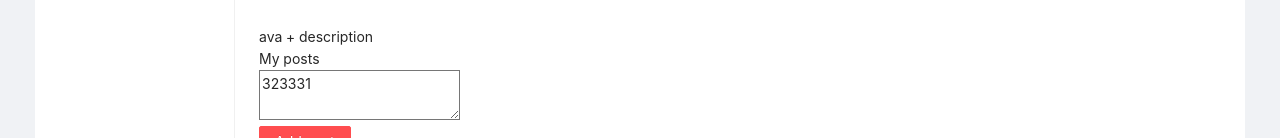
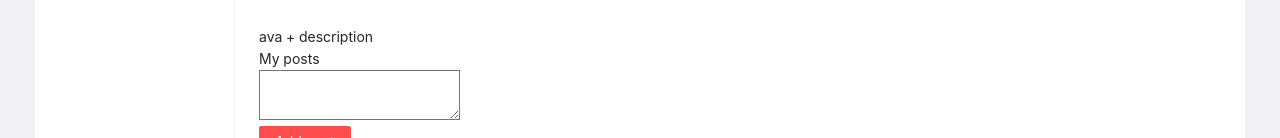
Before and after one commit to Denet261/react-social-network, a React (Create React App) app: page /profile in a window 1280 px wide. Shown: the part 662-800 px from the top of the page. Built offline with nearby package versions, Linux system fonts and the light colour scheme.

Commit message:
State New Dialogs

```diff
--- a/src/State.js
+++ b/src/State.js
@@ -14,7 +14,7 @@ let store ={
                 {id: 2, massage: 'Пока'},
                 {id: 3, massage: 'Да, да'}
             ],
-            newMassageText:'323331'
+            newMassageText:''
 
 
         },
@@ -24,7 +24,7 @@ let store ={
                 {id: 2, massage: 'Нет ', like: 0},
                 {id: 3, massage: 'Хз ', like: 10}
             ],
-            newPostText:'323331'
+            newPostText:''
 
         },
     },
@@ -65,6 +65,7 @@ let store ={
          this._callSubscriber(this._state)
      }else if(action.type === 'SEND_MESSAGE'){
          let body = this._state.dialogsPage.newMassageText
+         this._state.dialogsPage.newMassageText = ''
          this._state.dialogsPage.massageData.push({id:4, massage: body} )
         this._callSubscriber(this._state)
 
--- a/src/components/Dialogs/Dialogs.jsx
+++ b/src/components/Dialogs/Dialogs.jsx
@@ -13,7 +13,7 @@ let state = store.getState().dialogsPage
     let massageElement = state.massageData.map( m =><Massages massage={m.massage}/>)
 
     let dialogsElement = state.dialogsData.map(d =><DialogsItem id={d.id} name={d.name}/>)
-    let newMessageBody = state.newMessageBody
+    let newMessageBody = state.newMassageText
 
  let onSendMessageClikc = () =>{
     store.dispatch (sendMessageCteator())
@@ -23,6 +23,7 @@ let state = store.getState().dialogsPage
  let onNewMessageChange = (e) =>{
     let body = e.target.value
     store.dispatch (updateNewMessageBodyCreator(body))
+
 }
 
 
```
